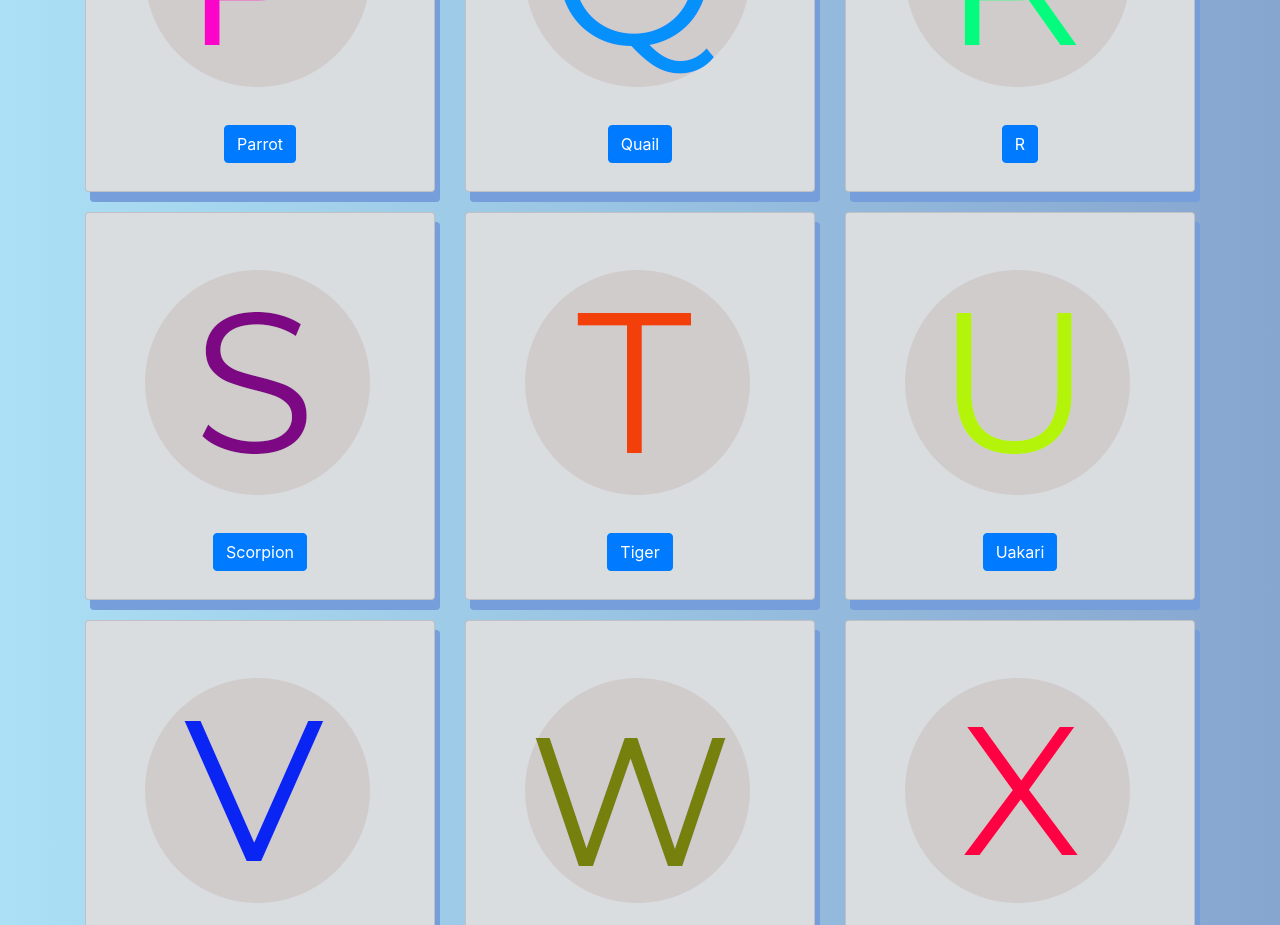
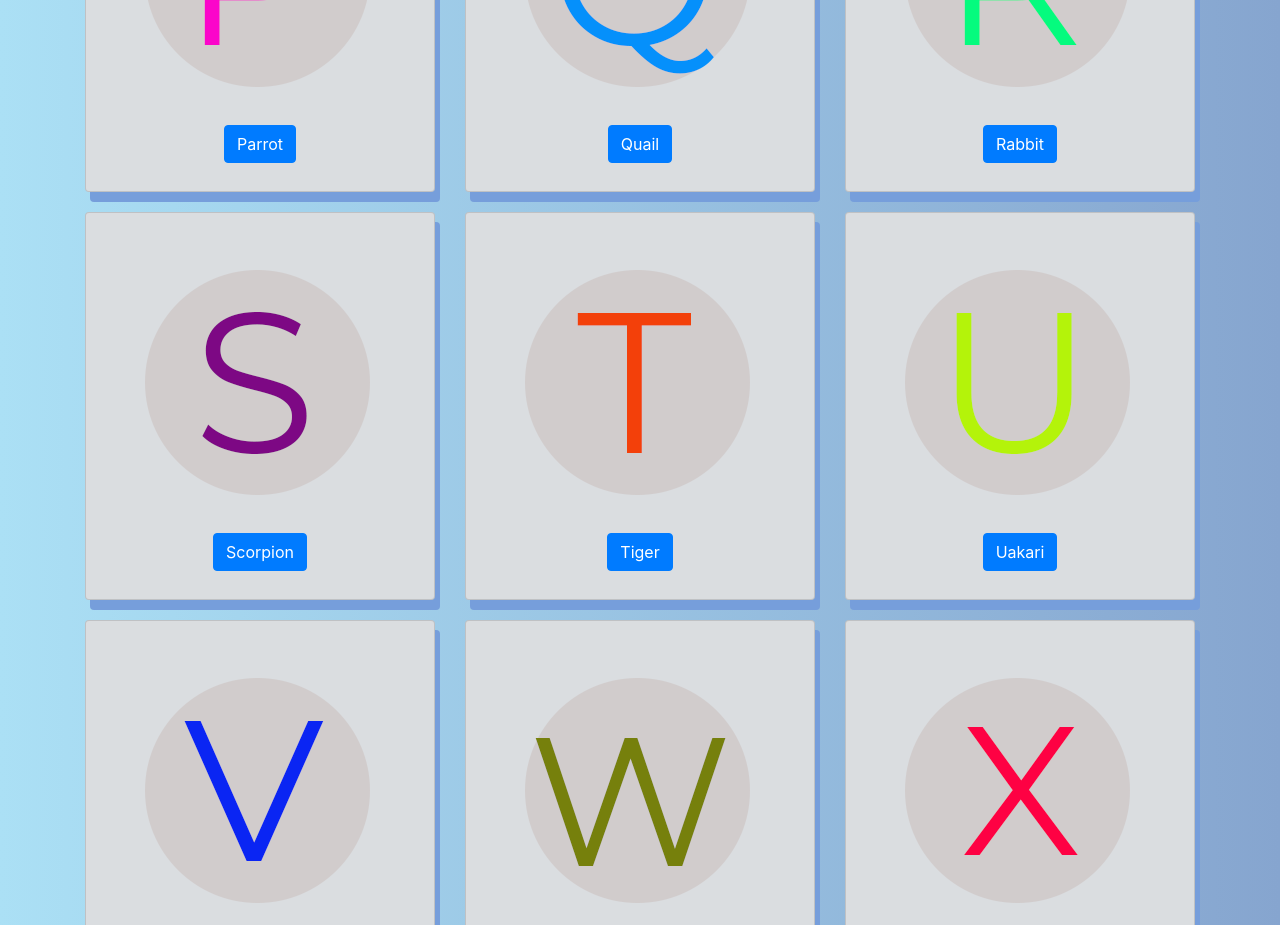
Before and after one commit to Nasir-Mushtaq/alphabets, a plain HTML site: page index.html in a window 1280 px wide. Shown: the part 2460-3385 px from the top of the page. Drawn offline with nearby package versions, Linux system fonts and the light colour scheme.

Commit message:
fixed error at 'r'

```diff
--- a/index.html
+++ b/index.html
@@ -439,7 +439,7 @@
                                                         <img class="img-fluid" src="img/r.png" alt="A">
                                                     </div>
                                                     <a class="btn btn-primary mb-2" data-toggle="collapse" href="#r" role="button" aria-expanded="false" aria-controls="collapseExample">
-                                                        R
+                                                        Rabbit
                                                       </a>
                                                       <div class="collapse" id="r">
                                                         <div class="card card-body">
```
